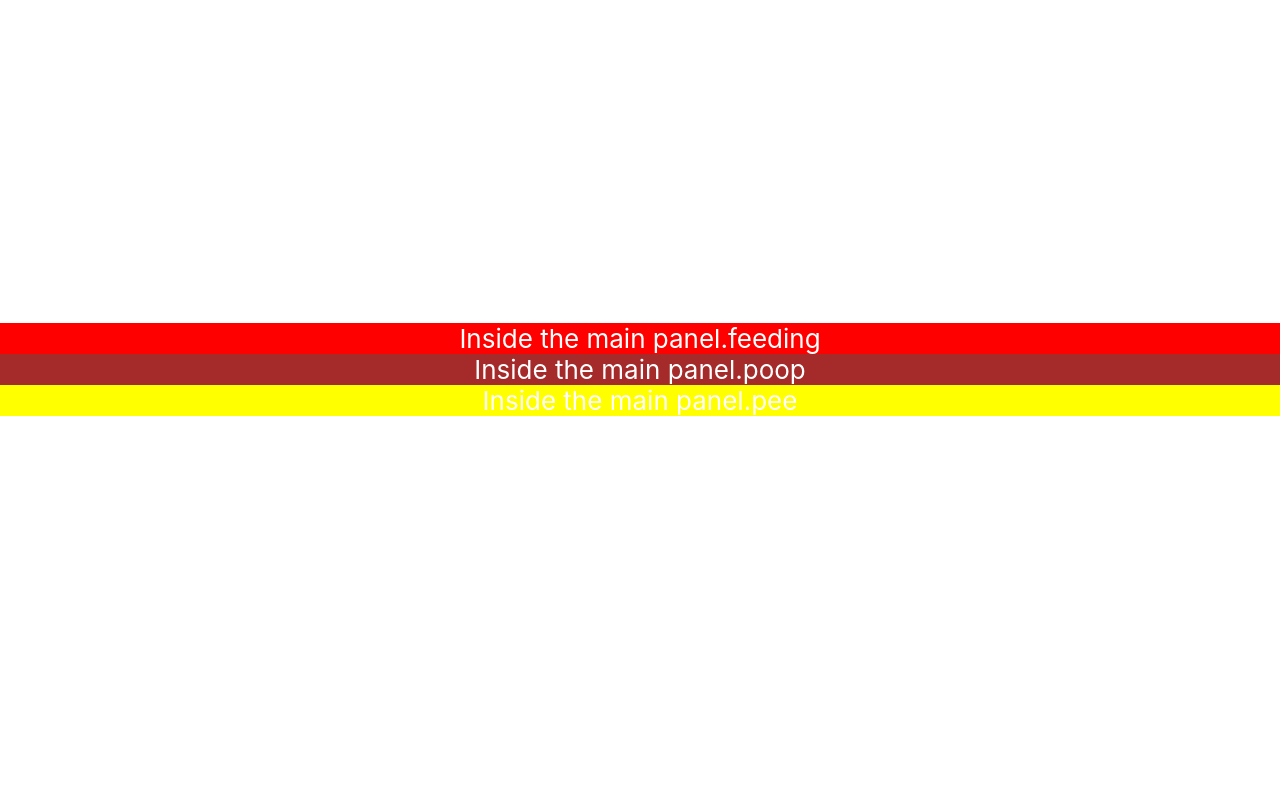
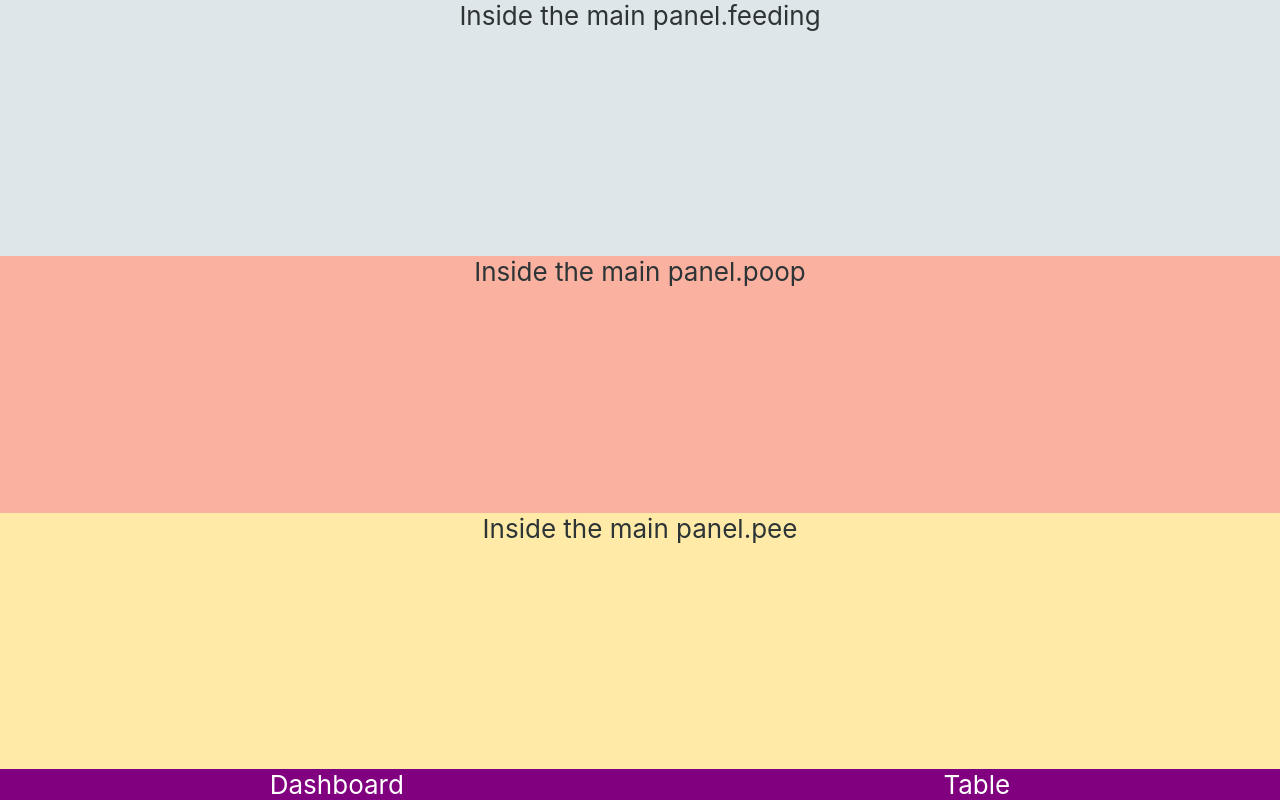
Before and after one commit to olivetreee/baby-tracker, a React (Create React App) app in the folder baby-tracker-client/: page / in a window 1280 px wide. Built offline with nearby package versions, Linux system fonts and the light colour scheme.

Commit message:
UI looking a little better

```diff
--- a/baby-tracker-client/src/App.css
+++ b/baby-tracker-client/src/App.css
@@ -6,11 +6,14 @@
 	align-items: center;
 	justify-content: center;
 	font-size: calc(10px + 2vmin);
-	color: white;
+	color: #2d3436;
 }
 
-.App-link {
-  color: #61dafb;
+.App .panels {
+	display: flex;
+	flex-direction: column;
+	flex-grow: 1;
+	width: 100%;
 }
 
 @keyframes App-logo-spin {
--- a/baby-tracker-client/src/App.js
+++ b/baby-tracker-client/src/App.js
@@ -7,9 +7,11 @@ class App extends Component {
   render() {
     return (
       <div className="App">
-				<MainPanel type="feeding" />
-				<MainPanel type="poop" />
-				<MainPanel type="pee" />
+				<div className="panels">
+					<MainPanel type="feeding" />
+					<MainPanel type="poop" />
+					<MainPanel type="pee" />
+				</div>
 				<NavBar />
       </div>
     );
--- a/baby-tracker-client/src/MainPanel/MainPanel.css
+++ b/baby-tracker-client/src/MainPanel/MainPanel.css
@@ -1,15 +1,17 @@
 .main-panel {
 	width: 100%;
+	flex-grow: 1;
+	flex-basis: auto;
 }
 
 .main-panel.feeding {
-	background-color: red;
+	background-color: #dfe6e9;
 }
 
 .main-panel.poop {
-	background-color: brown;
+	background-color: #fab1a0;
 }
 
 .main-panel.pee {
-	background-color: yellow;
+	background-color: #ffeaa7;
 }
--- a/baby-tracker-client/src/MainPanel/MainPanel.jsx
+++ b/baby-tracker-client/src/MainPanel/MainPanel.jsx
@@ -4,6 +4,16 @@ import cs from 'classnames';
 import './MainPanel.css';
 
 class MainPanel extends React.Component {
+	constructor() {
+		super();
+		this.renderNextTime = this.renderNextTime.bind(this);
+	}
+
+	renderNextTime() {
+		const { nextTimestamp } = this.props;
+		const timeDiff = Date.now() - nextTimestamp;
+	}
+
 	render() {
 		return (
 			<div className={ cs('main-panel', this.props.type)}>
--- a/baby-tracker-client/src/NavBar/NavBar.css
+++ b/baby-tracker-client/src/NavBar/NavBar.css
@@ -0,0 +1,8 @@
+.nav-bar {
+	background-color: purple;
+	color: white;
+	display: flex;
+	flex-direction: row;
+	width: 100%;
+	justify-content: space-around;
+}
```
